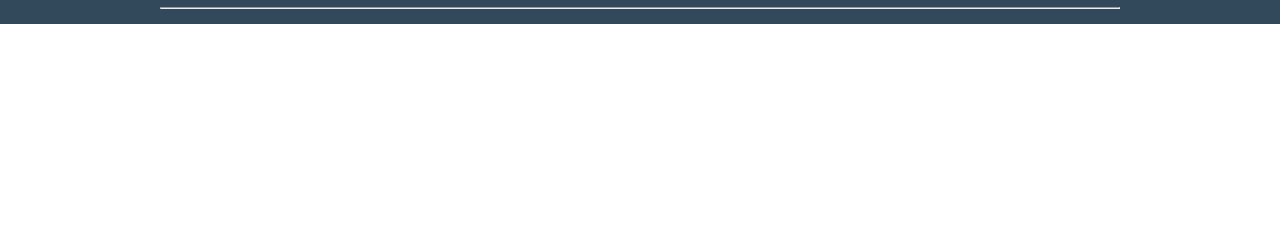
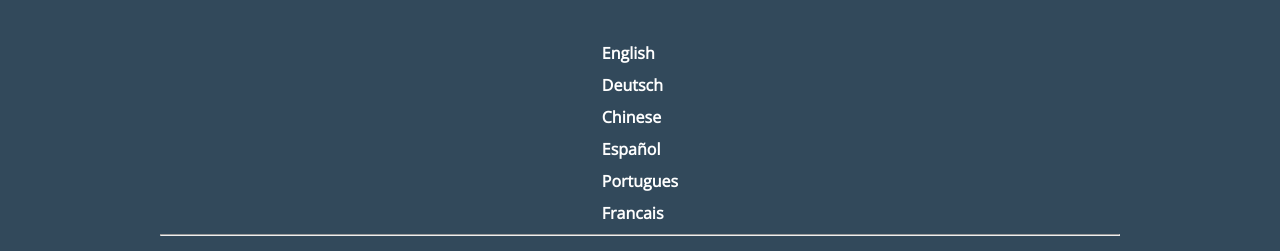
Before and after one commit to MastroJoe/htmlcss-hubspot, a plain HTML site: page index.html in a window 1280 px wide. Shown: the part 5178-5429 px from the top of the page. Before the commit the page ends 5202 px from the top, so only its background shows below. Drawn offline with nearby package versions, Linux system fonts and the light colour scheme.

Commit message:
languages

```diff
--- a/index.html
+++ b/index.html
@@ -400,17 +400,24 @@
                   </ul>
                 </div>
               </div>
-              <div class="txt_white">
+              <div class="txt_white align_center fit_content marg_top_45">
                 <ul>
-                  <li><a href="#"></a></li>
-                  <li><a href="#"></a></li>
-                  <li><a href="#"></a></li>
-                  <li><a href="#"></a></li>
-                  <li><a href="#"></a></li>
-                  <li><a href="#"></a></li>
+                  <li><a href="#">English</a>
+                  </li>
+                  <li><a href="#">Deutsch</a>
+                  </li>
+                  <li><a href="#">Chinese</a>
+                  </li>
+                  <li><a href="#">Español</a>
+                  </li>
+                  <li><a href="#">Portugues</a>
+                  </li>
+                  <li><a href="#">Francais</a>
+                  </li>
                 </ul>
               </div>
               <hr>
+              </div>
             </div>
           </div>
     </footer>
```
